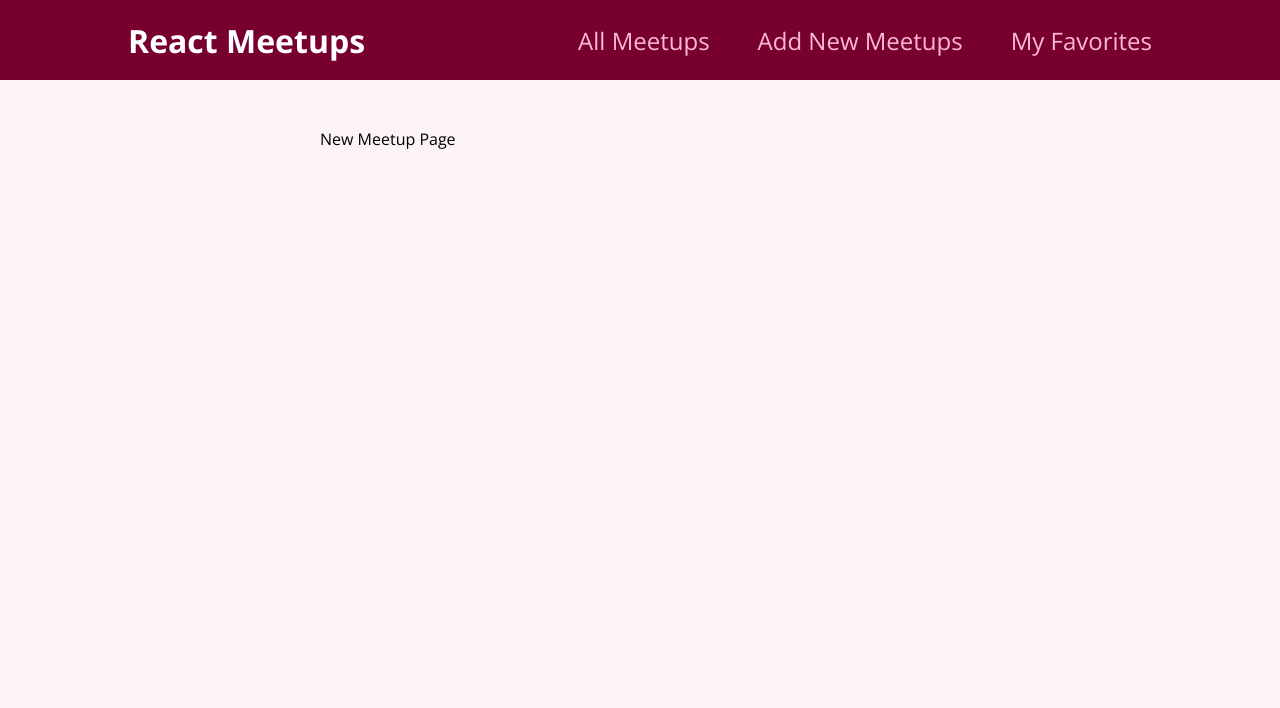
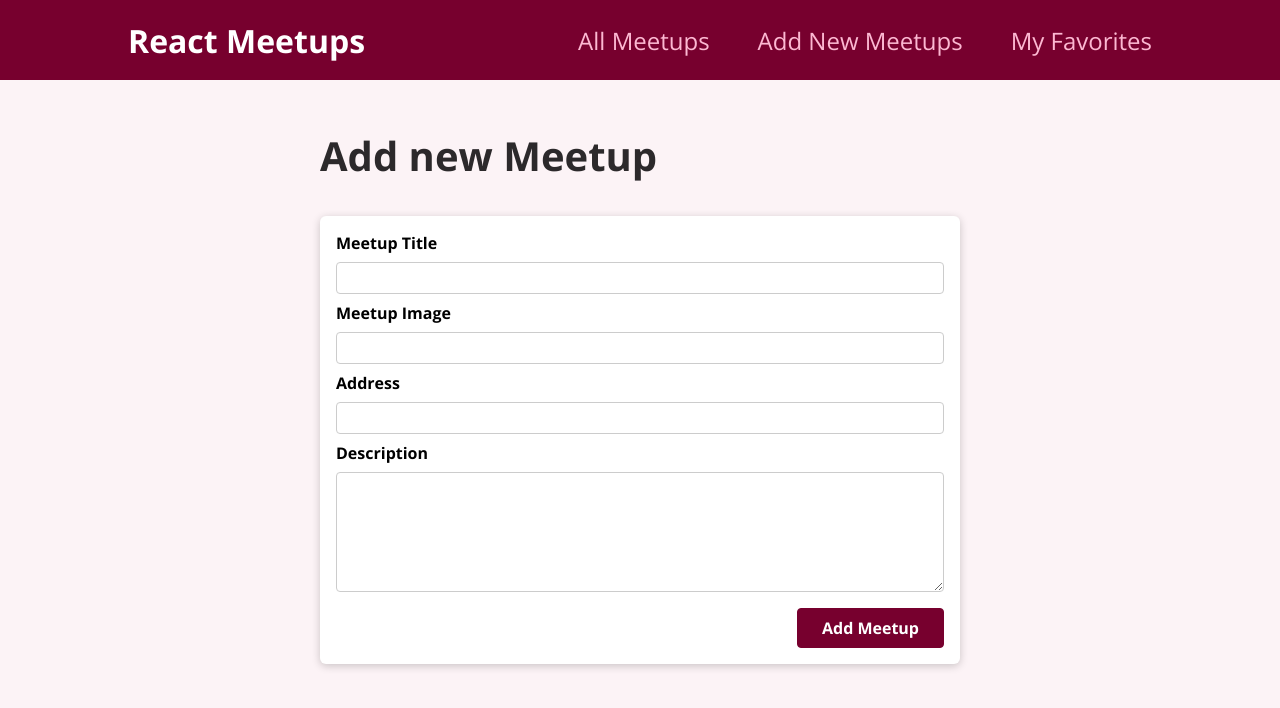
Before and after one commit to YevaMV/React, a React (Create React App) app: page /new-meetup in a window 1280 px wide. Shown: the top 708 px of the page. Built offline with nearby package versions, Linux system fonts and the light colour scheme.

Commit message:
added a Form

```diff
--- a/src/pages/NewMeetup.js
+++ b/src/pages/NewMeetup.js
@@ -1,5 +1,12 @@
+import NewMeetupForm from '../components/meetups/NewMeetupForm';
+
 function NewMeetupPage() {
-  return <div>New Meetup Page</div>;
+  return (
+    <section>
+      <h1>Add new Meetup</h1>
+      <NewMeetupForm />
+    </section>
+  );
 }
 
 export default NewMeetupPage;
```
